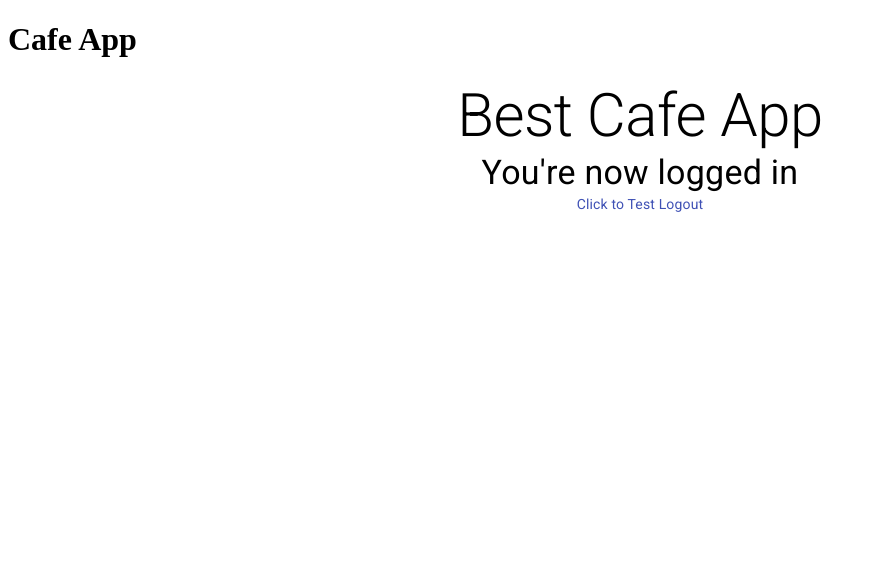
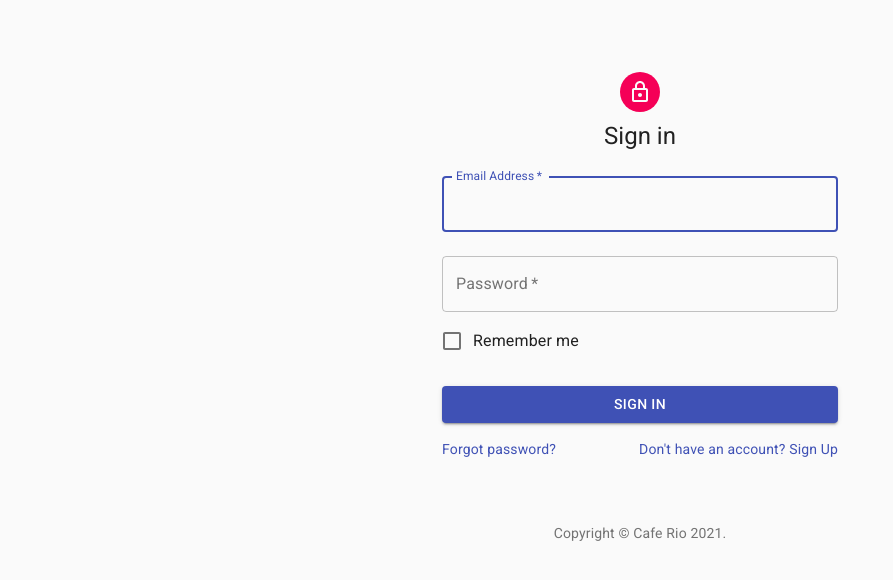
Before and after one commit to Schapagain/cafe-rio, a React (Create React App) app in the folder client/: page /signup in a window 1280 px wide. Shown: the top 580 px of the page, without its empty margins (0-893 px from the left). Built offline with nearby package versions, Linux system fonts and the light colour scheme.

Commit message:
created SignIn component - roughly works

```diff
--- a/client/src/App.js
+++ b/client/src/App.js
@@ -5,14 +5,15 @@ import { Switch, Route } from "react-router-dom";
 import store from "./store";
 import { loadUser } from "./actions/authActions";
 import SignUp from "./components/SignUp";
+import SignIn from "./components/SignIn";
 import HomePage from "./components/HomePage";
 
 function App() {
   return (
     <Provider store={store}>
-      <h1>Cafe App</h1>
       {/* <SignUp /> */}
-      <HomePage />
+      <SignIn />
+      {/* <HomePage /> */}
     </Provider>
   );
 }
--- a/client/src/actions/authActions.js
+++ b/client/src/actions/authActions.js
@@ -4,12 +4,11 @@ import {
   USER_LOADED,
   USER_LOADING,
   AUTH_ERROR,
-  // LOGIN_FAIL,
-  // LOGIN_SUCCESS,
-  // LOGOUT_SUCCESS,
+  LOGIN_FAIL,
+  LOGIN_SUCCESS,
+  LOGOUT_SUCCESS,
   REGISTER_SUCCESS,
   REGISTER_FAIL,
-  LOGOUT_SUCCESS,
 } from "../actions/types";
 
 export const loadUser = () => async (dispatch, getState) => {
@@ -68,6 +67,40 @@ export const signUp = (newUser) => async (dispatch) => {
   }
 };
 
+// log in
+export const signIn = ({ email, password }) => async (dispatch) => {
+  // set content-type header
+  const config = {
+    headers: {
+      "Content-type": "application/json",
+    },
+  };
+
+  const endpoint =
+    process.env.NODE_ENV === "production"
+      ? "/api/users"
+      : "http://localhost:5000/api/auth";
+
+  const body = JSON.stringify({ email, password });
+
+  try {
+    const res = await axios.post(endpoint, body, config);
+    dispatch({
+      type: LOGIN_SUCCESS,
+      payload: res.data,
+    });
+  } catch (err) {
+    // console.log("error", err.response);
+    if (err.response) {
+      console.log("error", err);
+      dispatch(
+        returnErrors(err.response.data.error, err.response.status, "LOGIN_FAIL")
+      );
+    }
+    dispatch({ type: LOGIN_FAIL });
+  }
+};
+
 // logout
 export const logout = () => (dispatch) => {
   dispatch({
--- a/client/src/components/SignIn.js
+++ b/client/src/components/SignIn.js
@@ -1,4 +1,4 @@
-import React from "react";
+import React, { useState, useEffect } from "react";
 import Avatar from "@material-ui/core/Avatar";
 import Button from "@material-ui/core/Button";
 import CssBaseline from "@material-ui/core/CssBaseline";
@@ -12,13 +12,18 @@ import LockOutlinedIcon from "@material-ui/icons/LockOutlined";
 import Typography from "@material-ui/core/Typography";
 import { makeStyles } from "@material-ui/core/styles";
 import Container from "@material-ui/core/Container";
+import Alert from "@material-ui/lab/Alert";
+import PropTypes from "prop-types";
+import { connect } from "react-redux";
+
+import { signIn } from "../actions/authActions";
 
 function Copyright() {
   return (
     <Typography variant="body2" color="textSecondary" align="center">
       {"Copyright © "}
-      <Link color="inherit" href="https://material-ui.com/">
-        Your Website
+      <Link color="inherit" href="/">
+        Cafe Rio
       </Link>{" "}
       {new Date().getFullYear()}
       {"."}
@@ -46,8 +51,29 @@ const useStyles = makeStyles((theme) => ({
   },
 }));
 
-export default function SignIn() {
+const SignIn = ({ signIn, error, isAuthenticated }) => {
   const classes = useStyles();
+
+  // state to hold input fields data
+  const [email, setEmail] = useState("");
+  const [password, setPassword] = useState("");
+
+  // error msg state
+  const [msg, setMsg] = useState("");
+  useEffect(() => {
+    if (error.id === "LOGIN_FAIL") setMsg(error.msg);
+    console.log("error message", error);
+  }, [error]);
+
+  const handleSubmit = (e) => {
+    e.preventDefault();
+
+    const newUser = {
+      email,
+      password,
+    };
+    signIn(newUser);
+  };
 
   return (
     <Container component="main" maxWidth="xs">
@@ -59,7 +85,8 @@ export default function SignIn() {
         <Typography component="h1" variant="h5">
           Sign in
         </Typography>
-        <form className={classes.form} noValidate>
+        {msg !== "" ? <Alert severity="error">{msg}</Alert> : null}
+        <form className={classes.form} noValidate onSubmit={handleSubmit}>
           <TextField
             variant="outlined"
             margin="normal"
@@ -70,6 +97,10 @@ export default function SignIn() {
             name="email"
             autoComplete="email"
             autoFocus
+            value={email}
+            onChange={(e) => {
+              setEmail(e.target.value);
+            }}
           />
           <TextField
             variant="outlined"
@@ -81,6 +112,10 @@ export default function SignIn() {
             type="password"
             id="password"
             autoComplete="current-password"
+            value={password}
+            onChange={(e) => {
+              setPassword(e.target.value);
+            }}
           />
           <FormControlLabel
             control={<Checkbox value="remember" color="primary" />}
@@ -114,4 +149,17 @@ export default function SignIn() {
       </Box>
     </Container>
   );
-}
+};
+
+const mapStateToProps = (state) => ({
+  isAuthenticated: state.auth.isAuthenticated,
+  error: state.error,
+});
+
+export default connect(mapStateToProps, { signIn })(SignIn);
+
+SignIn.propTypes = {
+  isAuthenticated: PropTypes.bool,
+  error: PropTypes.object.isRequired,
+  signIn: PropTypes.func.isRequired,
+};
--- a/client/src/components/SignUp.js
+++ b/client/src/components/SignUp.js
@@ -57,7 +57,7 @@ const useStyles = makeStyles((theme) => ({
   },
 }));
 
-const SignUp = ({ signUp, error, isAuthenticated, clearErrors }) => {
+const SignUp = ({ signUp, error, isAuthenticated }) => {
   const classes = useStyles();
   // create state to hold form values
   const [name, setName] = useState("Jay Jay");
@@ -76,7 +76,7 @@ const SignUp = ({ signUp, error, isAuthenticated, clearErrors }) => {
   }, [error]);
 
   // posts form data to server
-  const handleSubmit = async (e) => {
+  const handleSubmit = (e) => {
     e.preventDefault();
 
     const newUser = new FormData();
--- a/client/src/reducers/error_reducer.js
+++ b/client/src/reducers/error_reducer.js
@@ -1,7 +1,7 @@
 import { GET_ERRORS, CLEAR_ERRORS } from "../actions/types";
 
 const initialState = {
-  msg: {},
+  msg: "",
   status: null,
   id: null,
 };
@@ -16,7 +16,7 @@ export default function reducer(state = initialState, action) {
       };
     case CLEAR_ERRORS:
       return {
-        msg: {},
+        msg: "",
         status: null,
         id: null,
       };
```
Also changed, not shown: 1 other file (tests, documents, lock files or other folders).
